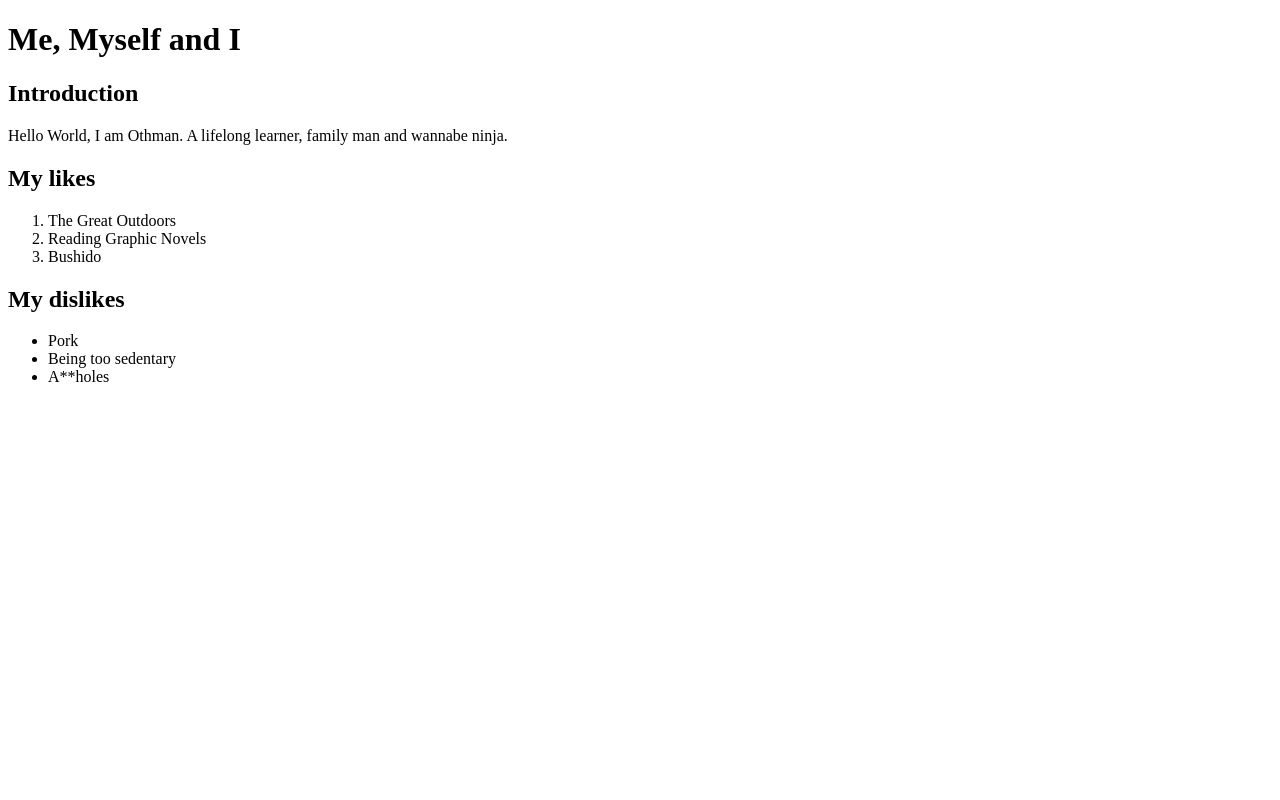
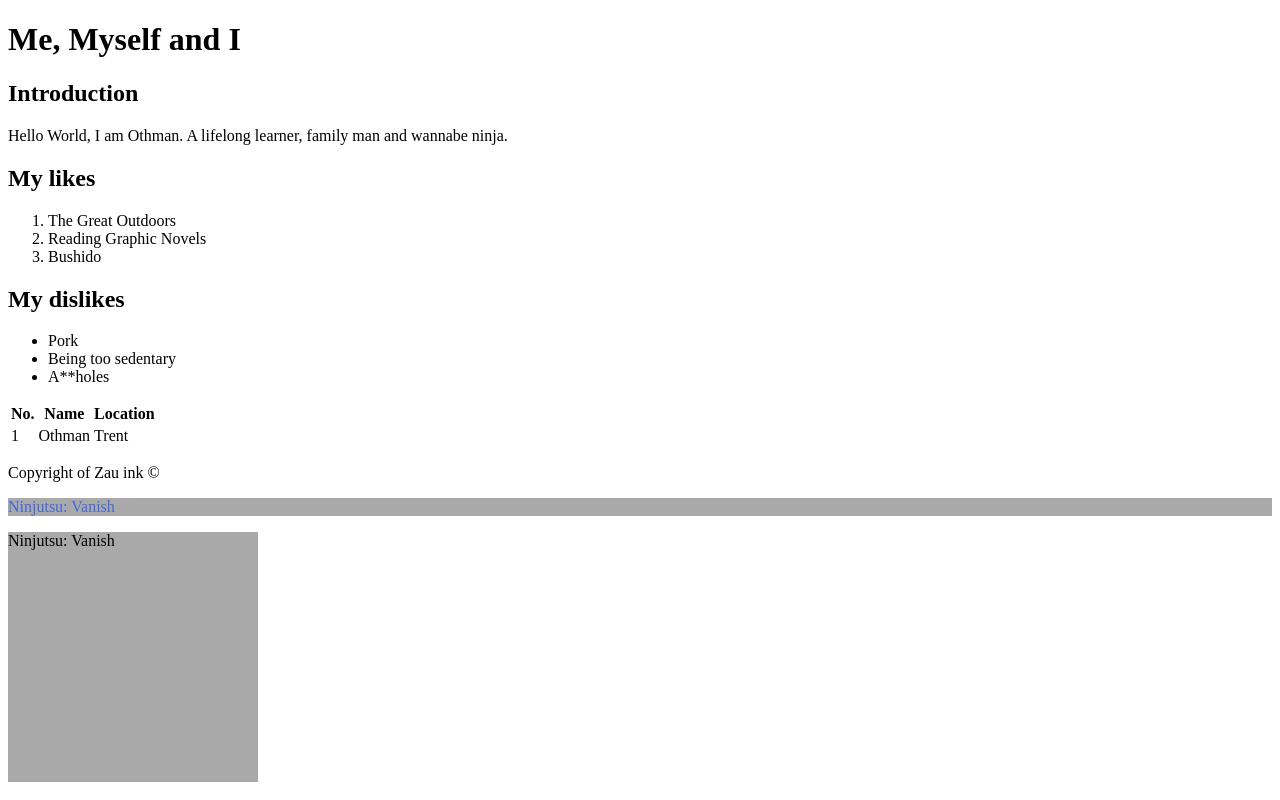
Before and after one commit to Zauriel2814/24092022-basics-1-html, a plain HTML site: page 20220924-basics-1-html/index.html in a window 1280 px wide. Drawn offline with Linux system fonts and the light colour scheme.

Commit message:
Added: - style attribute - tables - html entities

```diff
--- a/20220924-basics-1-html/index.html
+++ b/20220924-basics-1-html/index.html
@@ -26,6 +26,27 @@
     <li>Being too sedentary</li>
     <li>A**holes</li>
 </ul>
-
+<!-- Tables -->
+<table>
+    <tr>
+        <th>No.</th>
+        <th>Name</th>
+        <th>Location</th>
+    </tr>
+    <tr>
+        <td>1</td>
+        <td>Othman</td>
+        <td>Trent</td>
+    </tr>
+</table>
+<!-- Html Entities -->
+<p>Copyright of Zau ink &copy;</p>
+<!-- Style Attributes-->
+<p style="color:royalblue;background-color:darkgrey;">
+    Ninjutsu: Vanish
+</p>
+<p style="background-color:darkgrey;width:250px;height:250px">
+    Ninjutsu: Vanish
+</p>
 </body>
 </html>
```
